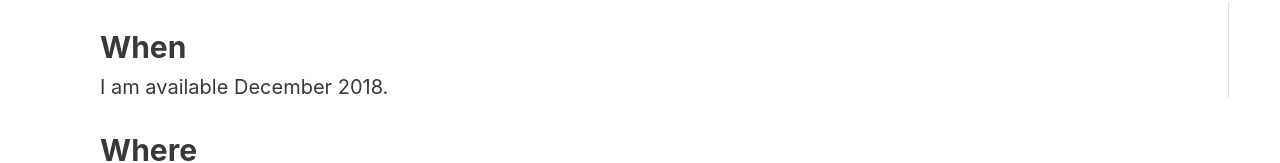
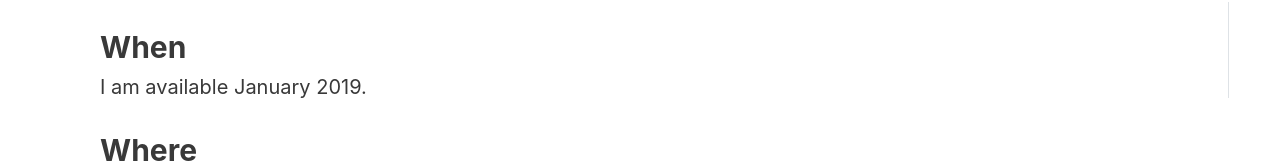
Before and after one commit to chrismlusk/chrismlusk, a Next.js app: page /hire-me in a window 1280 px wide. Shown: the part 702-865 px from the top of the page. Built offline with nearby package versions, Linux system fonts and the light colour scheme; a web font is replaced by a local one.

Commit message:
change availability

```diff
--- a/pages/hire-me.js
+++ b/pages/hire-me.js
@@ -75,7 +75,7 @@ const HireMe = () => (
         </ul>
 
         <h2>When</h2>
-        <p>I am available December 2018.</p>
+        <p>I am available January 2019.</p>
 
         <h2>Where</h2>
         <p>Chicago, Illinois. I am open to remote positions.</p>
```
